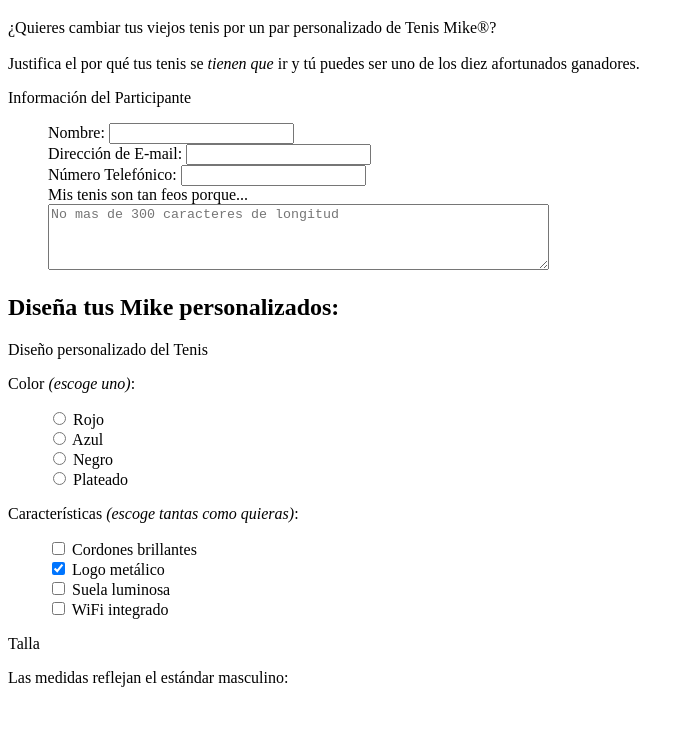
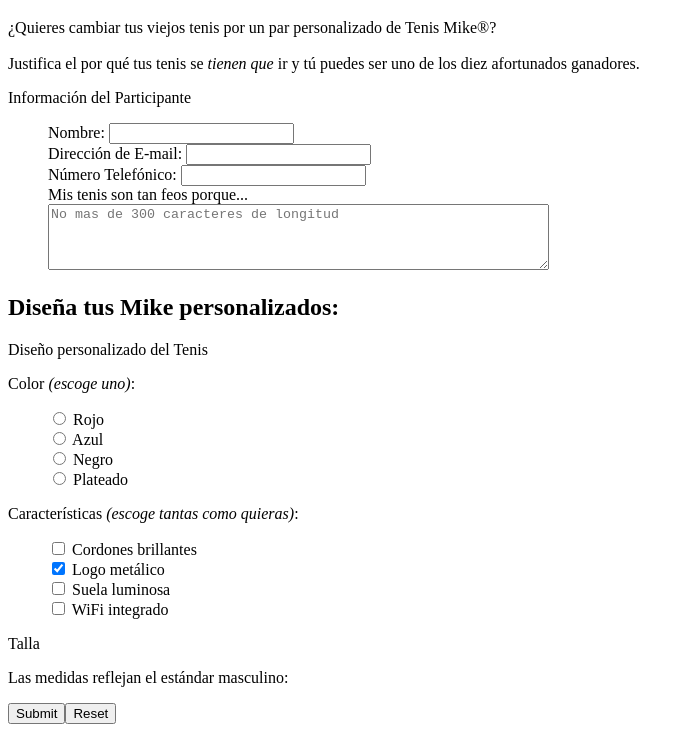
Before and after one commit to angelaesbeydi8-lab/hweb, a plain HTML site: page practicas/p09/formulario.html in a window 1280 px wide. Shown: the part 61-801 px from the top of the page, without its empty margins (0-694 px from the left). Drawn offline with Linux system fonts and the light colour scheme.

```diff
--- a/practicas/p09/formulario.html
+++ b/practicas/p09/formulario.html
@@ -47,10 +47,12 @@
       <li><input type="checkbox" name="features[]" value="Logo metálico" checked> Logo metálico</li>
       <li><input type="checkbox" name="features[]" value="Suela luminosa"> Suela luminosa</li>
       <li><input type="checkbox" name="features[]" value="WiFi integrado"> WiFi integrado</li>
+
       </ul>
 
     <p>Talla</p>
     <p>Las medidas reflejan el estándar masculino:</p>
+    <p><input type="submit"><input type="reset"></p></form>
 
   </body>
 </html>
```
